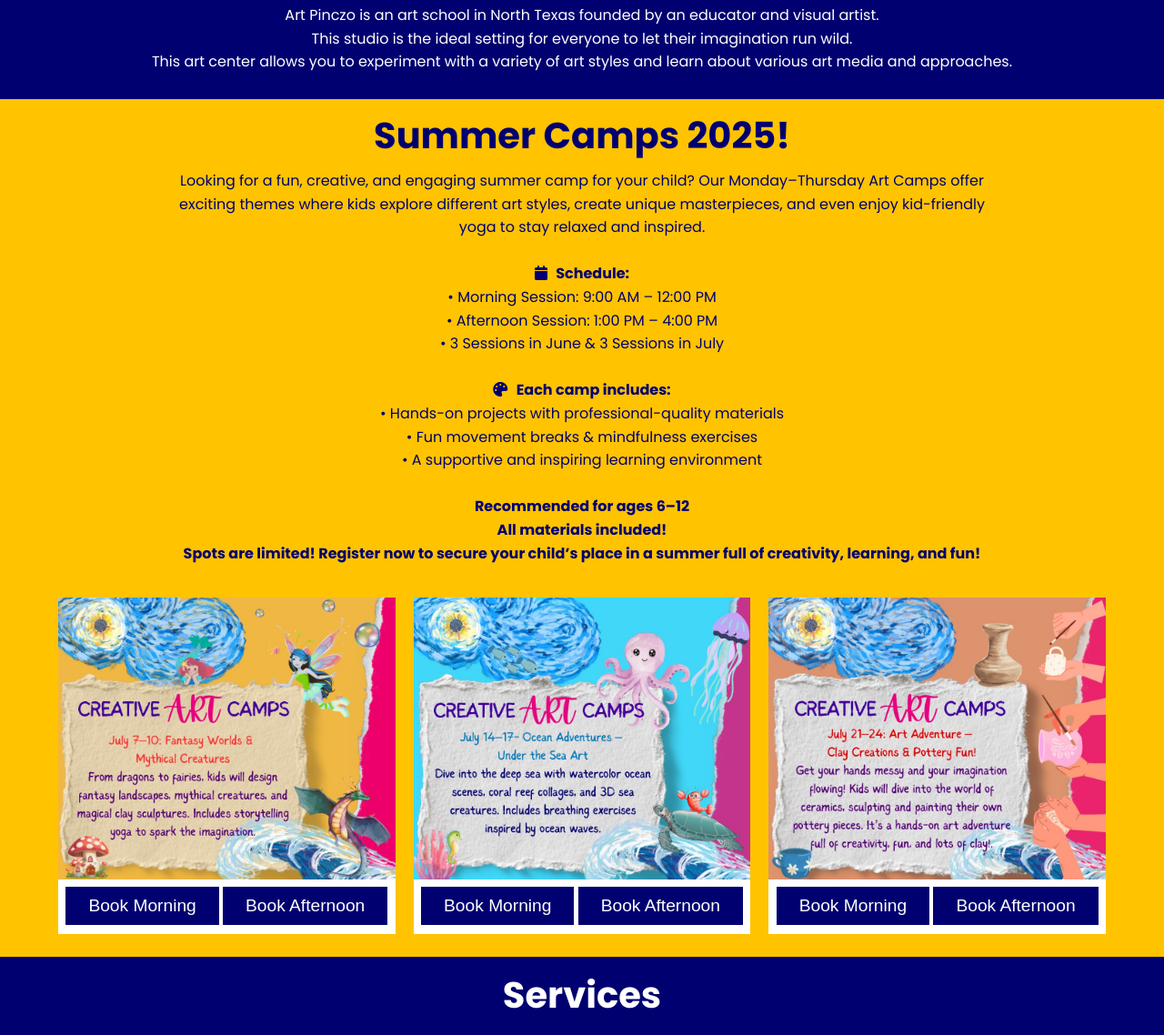
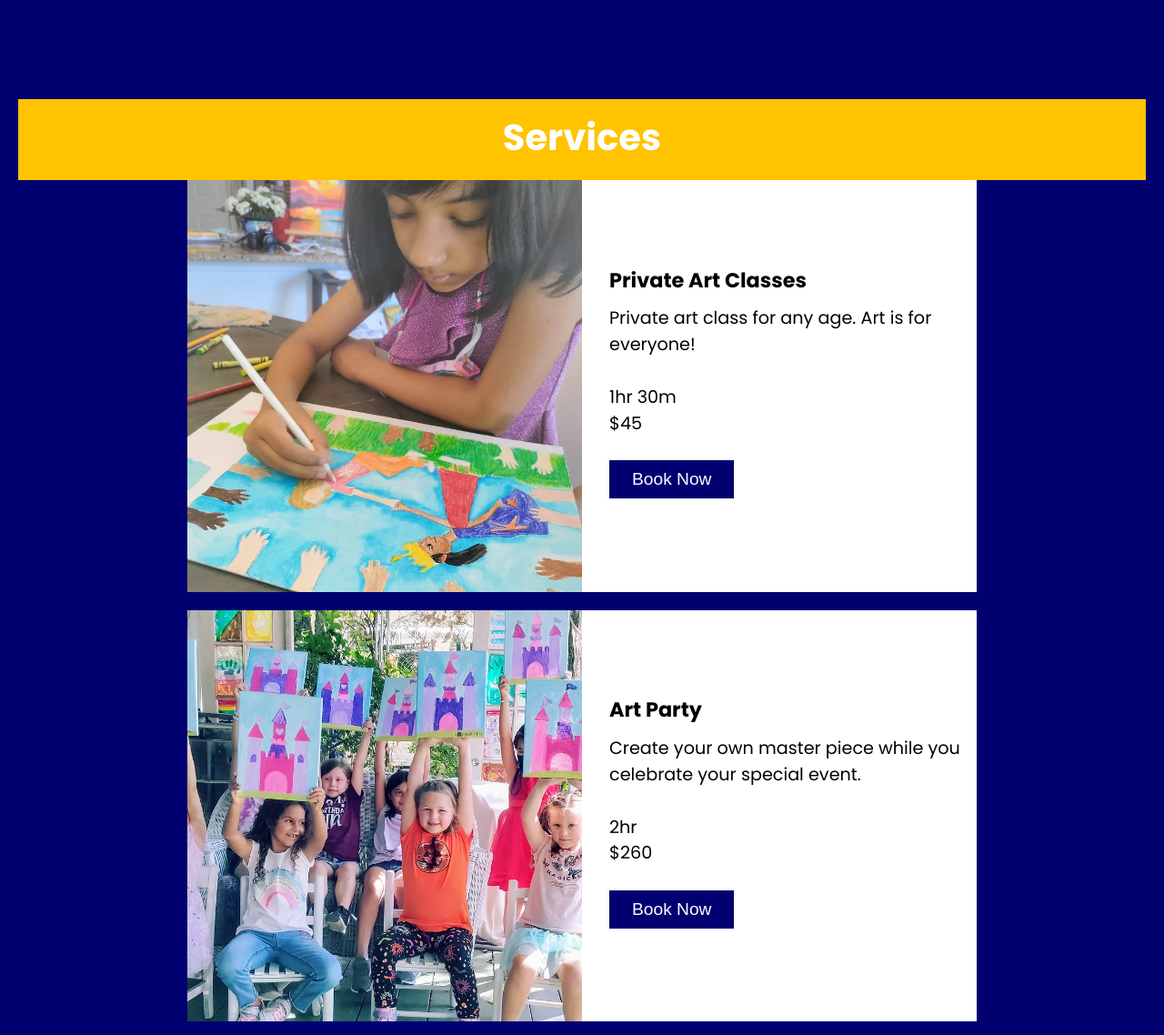
Before and after one commit to ItsAllCalculated/artpinczo, a plain HTML site: page docs/index.html in a window 1280 px wide. Shown: the part 291-1429 px from the top of the page at 91% size. Drawn offline with Linux system fonts and the light colour scheme.

Commit message:
Update index.html

```diff
--- a/docs/index.html
+++ b/docs/index.html
@@ -49,7 +49,7 @@
 .section-title2 {
     text-align: center;
     font-size: 2.5rem;
-    background-color: #000070;  /* Match the section's background color */
+    background-color: #ffc300;  /* Match the section's background color */
     color:white;
     width:100%;
     padding-bottom:15px;
@@ -345,53 +345,14 @@
         <a class="email">artpinczo@gmail.com</a>
         <a class = "location"><i style="margin-right:10px;" class="fas fa-map-marker-alt"></i>McKinney, TX</a>
         <div class="social-links">
-            <a href="https://facebook.com" target="_blank"><i class="fab fa-facebook-f"></i></a>
-            <a href="https://instagram.com" target="_blank"><i class="fab fa-instagram"></i></a>
-            <a href="https://tiktok.com" target="_blank"><i class="fab fa-tiktok"></i></a>
-        </div>
-        <p>Art Pinczo is an art school in North Texas founded by an educator and visual artist.<br>
-            This studio is the ideal setting for everyone to let their imagination run wild.<br>
-            This art center allows you to experiment with a variety of art styles and learn about various art media and approaches.</p>
-    </div>
-
-        <h2 class="section-title">Summer Camps 2025!</h2>
-        <p class="text" style="background-color: #ffc300;  left: 50%;color:#000070;text-align:center;
-        width:100%;"">Looking for a fun, creative, and engaging summer camp for your child? Our Monday–Thursday Art Camps offer exciting themes where kids explore different art styles, create unique masterpieces, and even enjoy kid-friendly yoga to stay relaxed and inspired.
-        <br><br><i style="margin-right:5px;"class="fas fa-calendar"></i>
-        <b>Schedule:</b><br>
-        •	Morning Session: 9:00 AM – 12:00 PM<br>
-        •	Afternoon Session: 1:00 PM – 4:00 PM<br>
-        •	3 Sessions in June & 3 Sessions in July
-        <br><br><i style="margin-right:5px;" class="fas fa-palette"></i>
-        <b>Each camp includes:</b><br>
-        •	Hands-on projects with professional-quality materials<br>
-        •	Fun movement breaks & mindfulness exercises<br>
-        •	A supportive and inspiring learning environment<br>
-        <br><b>
-        Recommended for ages 6–12<br>
-        All materials included!<br>
-        Spots are limited! Register now to secure your child’s place in a summer full of creativity, learning, and fun!<br><br>
-    </b>
-    </p>
-    <!-- Flex Cards Section 1 (Horizontal Cards) -->
-    <div class="cards-section">
-        <div class="card card-horizontal">
-            <img src="Art summer camps 5.png" alt="Image 1">
-            <button onclick="location.href='https://square.link/u/VOlrF3QJ'" class="book-now-btn">Book Morning</button>
-            <button onclick="location.href='https://square.link/u/44y5yy2c'" class="book-now-btn">Book Afternoon</button>
-        </div>
-        <div class="card card-horizontal">
-            <img src="Art summer camps 6.png" alt="Image 1">
-            <button onclick="location.href='https://square.link/u/pgpoz40k'" class="book-now-btn">Book Morning</button>
-            <button onclick="location.href='https://square.link/u/ug7608zk'" class="book-now-btn">Book Afternoon</button>
-        </div>
-        <div class="card card-horizontal">
-            <img src="Art summer camps 7.png" alt="Image 1">
-            <button onclick="location.href='https://square.link/u/PfxdSZyE'" class="book-now-btn">Book Morning</button>
-            <button onclick="location.href='https://square.link/u/UOaKrMa2'" class="book-now-btn">Book Afternoon</button>
+            <a href="https://www.facebook.com/artpinczo/" target="_blank"><i class="fab fa-facebook-f"></i></a>
+            <a href="https://www.instagram.com/artpinczo/" target="_blank"><i class="fab fa-instagram"></i></a>
+            <a href="https://www.tiktok.com/@pinczo2020" target="_blank"><i class="fab fa-tiktok"></i></a>
         </div>
 
     </div>
+
+
 
     <!-- Flex Cards Section 2 (Vertical Cards) -->
     <div class="cards-section2">
```
